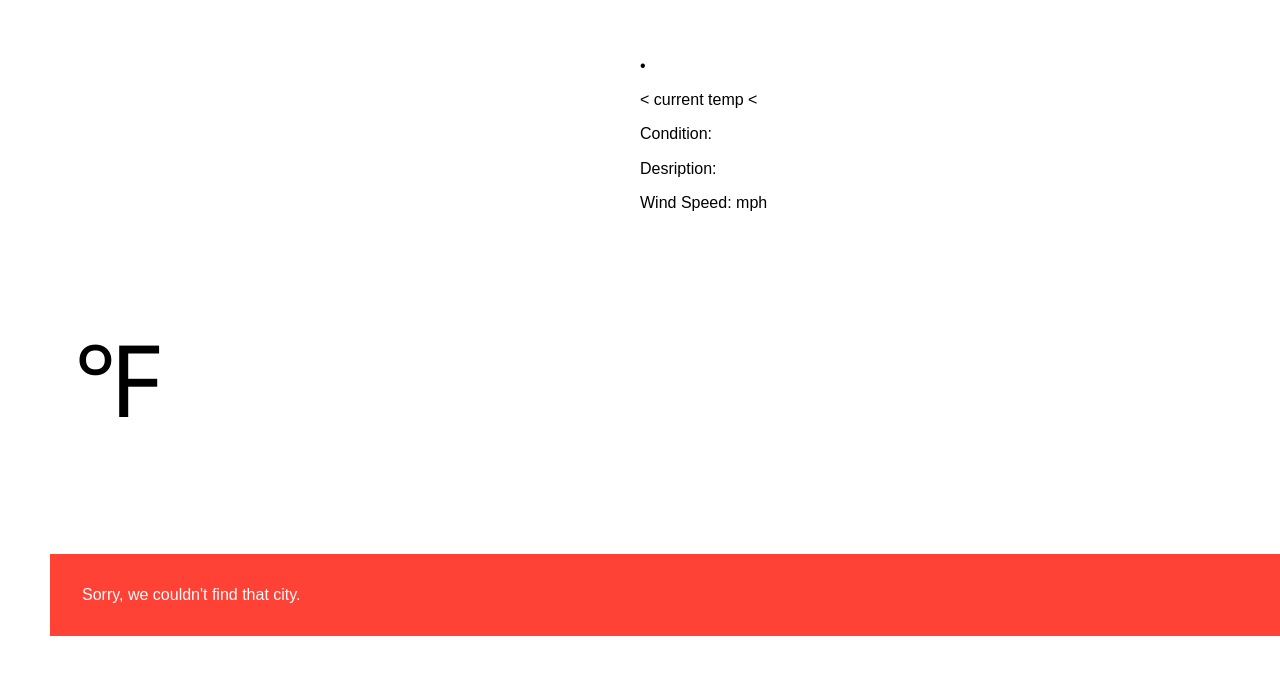
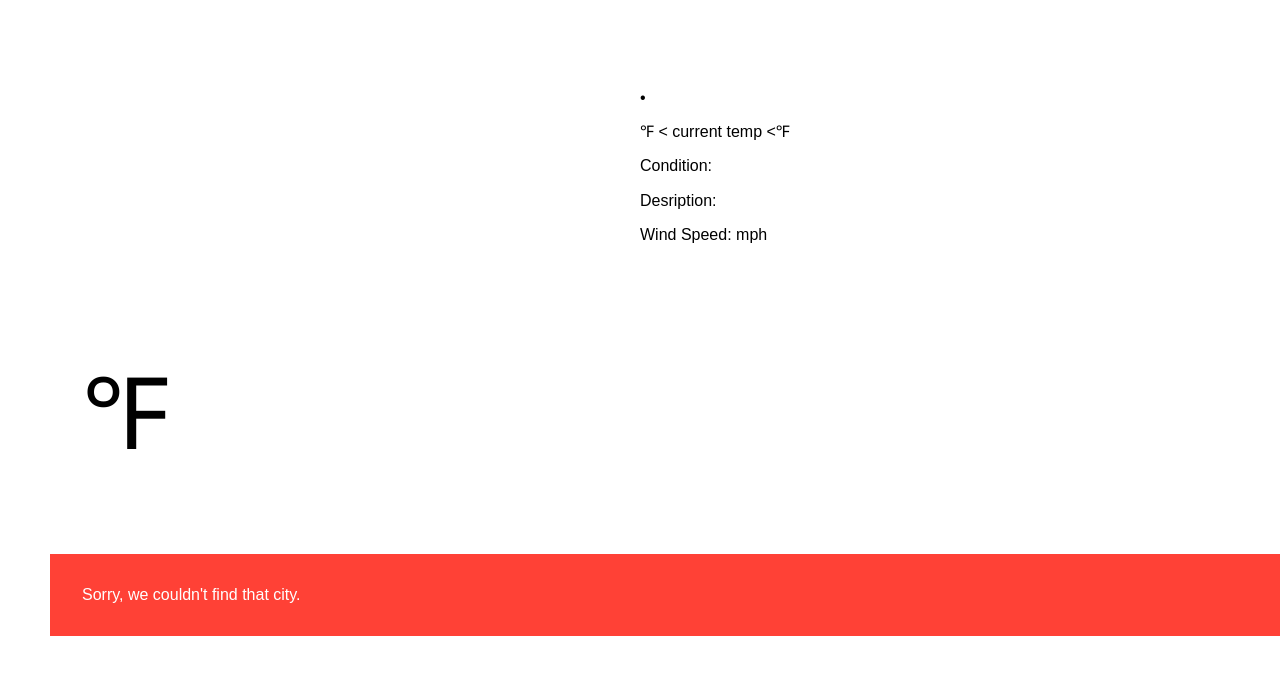
Before and after one commit to nhkwak/challenges, a plain HTML site: page weather-master/index.html in a window 1280 px wide. Shown: the part 164-838 px from the top of the page. Before the commit the page ends 800 px from the top, so only its background shows below. Drawn offline with Linux system fonts and the light colour scheme; no server answers.

Commit message:
portfolio website

```diff
--- a/weather-master/index.html
+++ b/weather-master/index.html
@@ -32,27 +32,25 @@
 
       <!-- Content -->
 
-<div class="mw9 center ph3-ns">
-      <div class="flex cf ph2-ns">
+      <div class="flex flex-wrap pa4">
 <!-- w-third-l -->
-        <div class="w-100 w-50-m">
+        <div class="w-100 w-50-l">
           <!-- <h2>Temperature</h2> -->
           <p class="currentemp"><span id="temp"></span>&#8457;</p>
           <!-- maxandmin -->
           <!-- <p class="maxandmin"><span id="temp-min"></span>&lt; current temp &lt;<span id="temp-max"></span></p> -->
         </div>
 
-        <div class="w-100 w-50-m">
+        <div class="w-100 w-50-l">
           <!-- <h2>Location</h2> -->
           <p><span id="location-name"></span>  &#8226;  <span id="country"></span></p>
           <!-- <h2>Weather</h2> -->
-          <p><span id="temp-min"></span>&lt; current temp &lt;<span id="temp-max"></span></p>
+          <p><span id="temp-min"></span>&#8457;  &lt; current temp &lt;<span id="temp-max"></span>&#8457;</p>
           <p>Condition: <span id="condition"></span></p>
           <p>Desription: <span id="condition-description"></span></p>
           <p>Wind Speed: <span id="wind-speed"></span>mph</p>
         </div>
       </div>
-    </div>
 
     <!-- Site JavaScript -->
     <script src="/javascript/toggleClass.js" charset="utf-8"></script>
```
